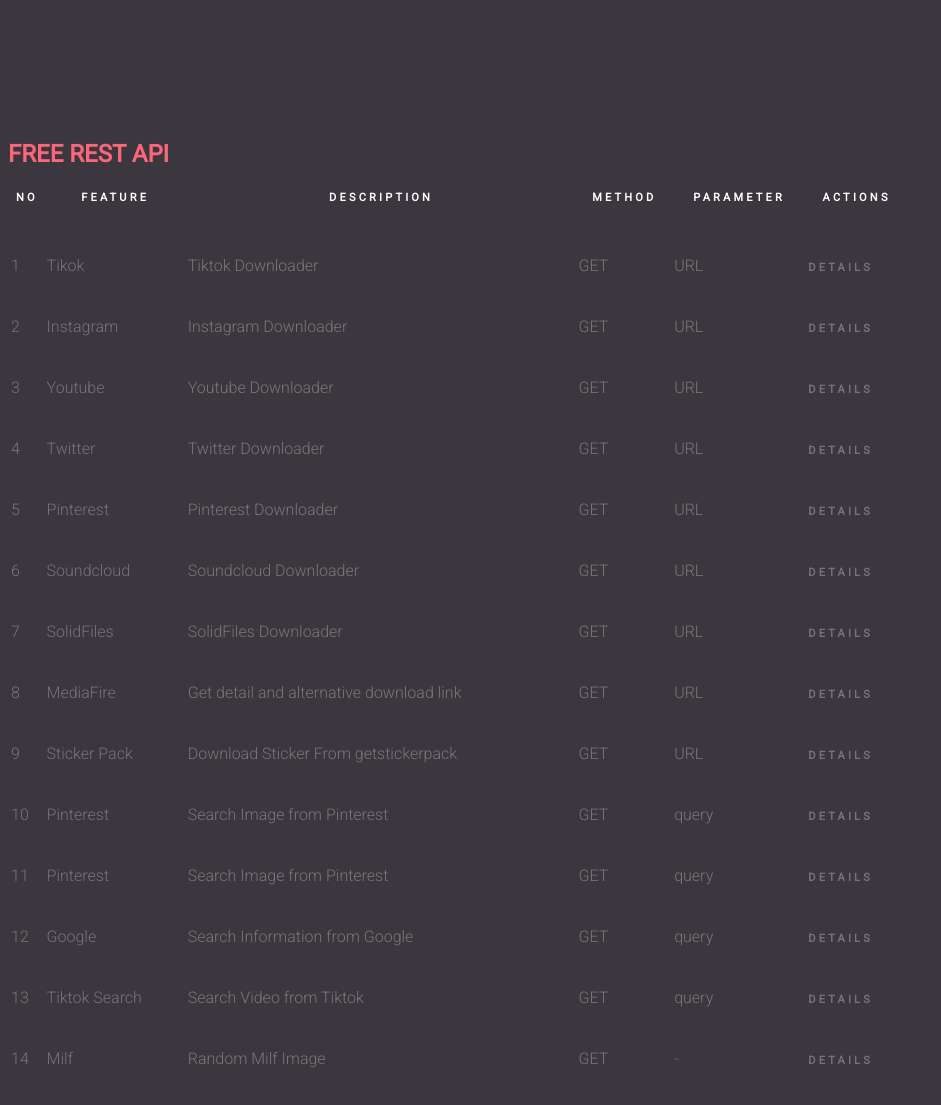
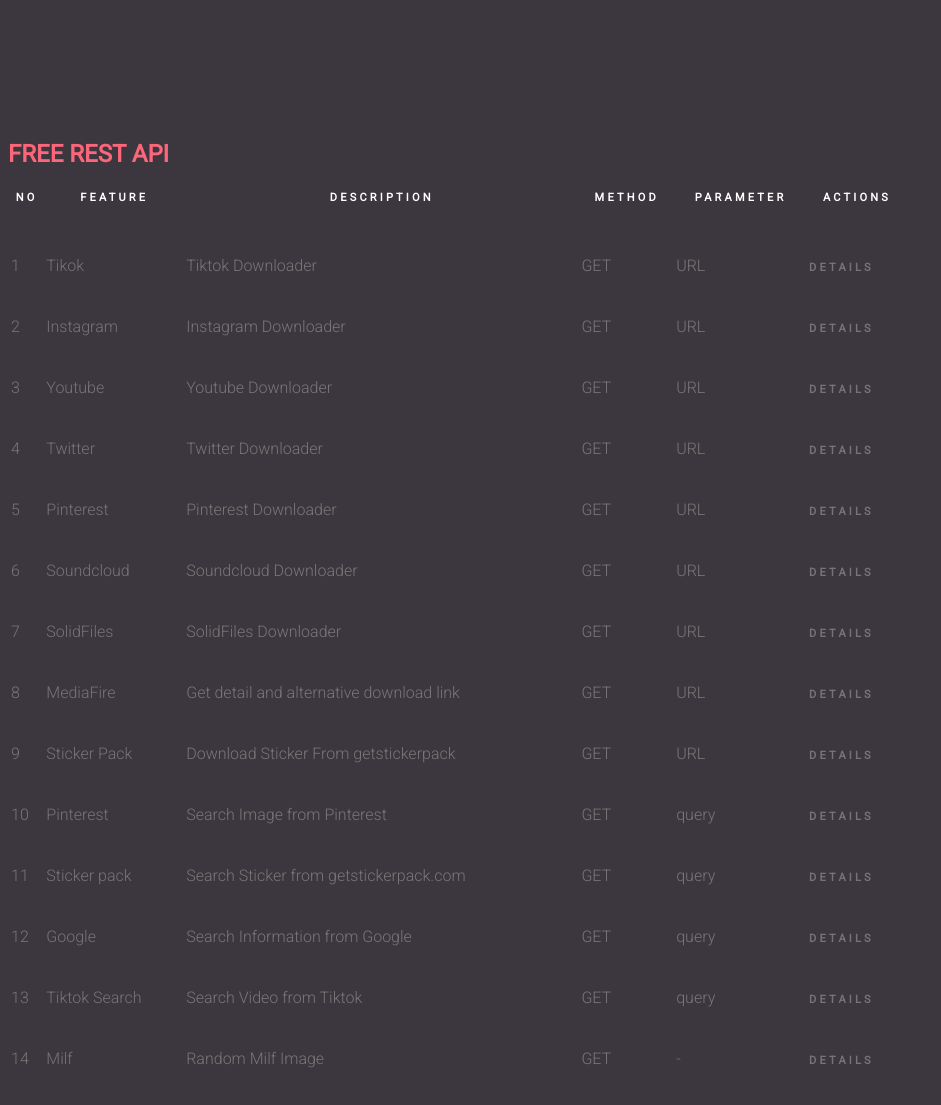
Before and after one commit to Arya-was/simple-api, a website: page views/index.html in a window 1280 px wide. Shown: the top 1105 px of the page, without its empty margins (0-941 px from the left). Drawn offline with Linux system fonts and the light colour scheme.

Commit message:
Update index.html

```diff
--- a/views/index.html
+++ b/views/index.html
@@ -111,8 +111,8 @@
             </tr>
             <tr>
               <td>11</td>
-              <td><a href="/search/sticker?query=pentol">Pinterest</a></td>
-              <td>Search Image from Pinterest</td>
+              <td><a href="/search/sticker?query=pentol">Sticker pack</a></td>
+              <td>Search Sticker from getstickerpack.com</td>
               <td>GET</td>
               <td>query</td>
               <td><a href="/search/sticker?query=pentol" class="more">Details</a></td>
```
